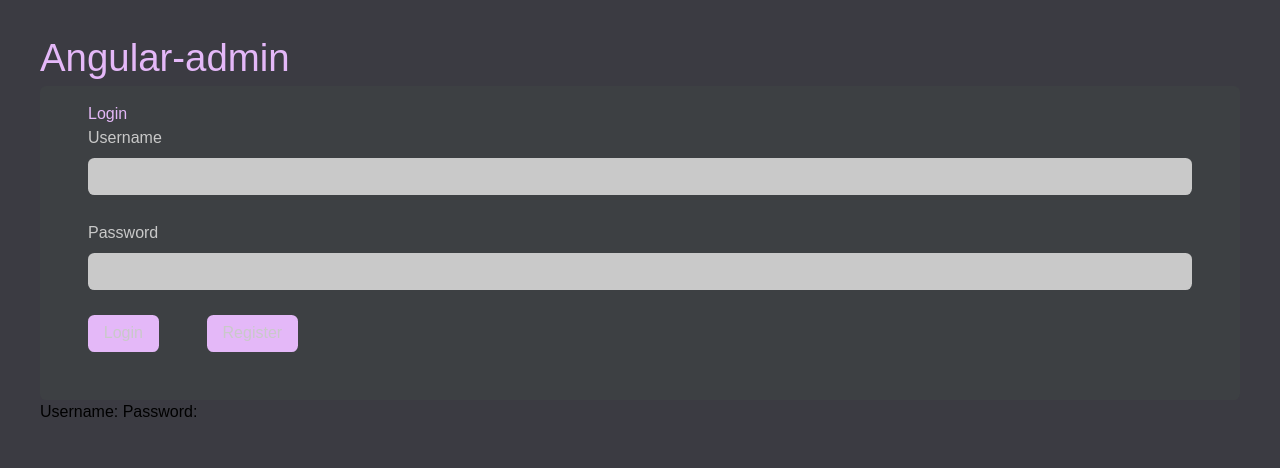
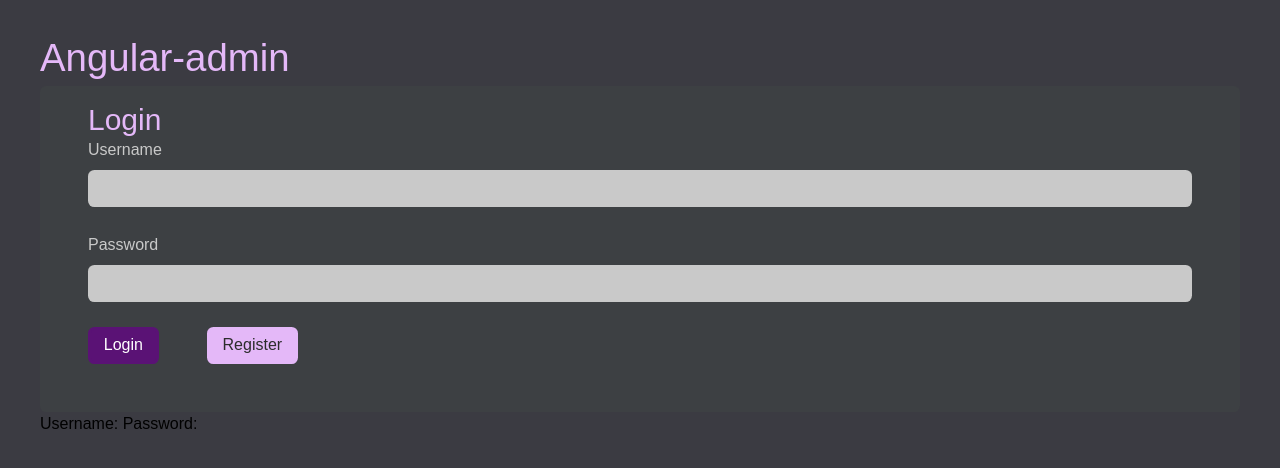
Before and after one commit to Yannick-Vk/Angular-Admin, an Angular app: page / in a window 1280 px wide. In both pictures the pointer is over the button "Login". Shown: the top 468 px of the page. Built offline with nearby package versions, Linux system fonts and the light colour scheme.

Commit message:
Some extra styling

```diff
--- a/src/app/login/LoginForm.css
+++ b/src/app/login/LoginForm.css
@@ -6,8 +6,18 @@ form {
   color: #c9c9c9;
 }
 
+form button {
+  color: #2c2c2c;
+}
+form button:hover {
+  background: #5a1275;
+  color: #fff;
+  border-color: #5a1275;
+}
+
 form input {
   background: #c9c9c9;
+  color: #2c2c2c;
 }
 
 .button-group {
--- a/src/app/login/LoginForm.html
+++ b/src/app/login/LoginForm.html
@@ -1,6 +1,6 @@
 <div>
   <form>
-    <h2>Login</h2>
+    <h2 class="text-fuchsia-500 text-3xl">Login</h2>
     <div class="inputGroup">
       <label for="username">Username</label>
       <input type="text" id="username" [formControl]="username">
--- a/src/app/login/LoginForm.scss
+++ b/src/app/login/LoginForm.scss
@@ -6,8 +6,18 @@ form {
   color: #c9c9c9;
 }
 
+form button {
+  color: #2c2c2c;
+  &:hover {
+    background: #5a1275;
+    color: #fff;
+    border-color: #5a1275;
+  }
+}
+
 form input {
   background: #c9c9c9;
+  color: #2c2c2c;
 }
 
 .button-group {
```
Also changed, not shown: 1 other file (tests, documents, lock files or other folders).
